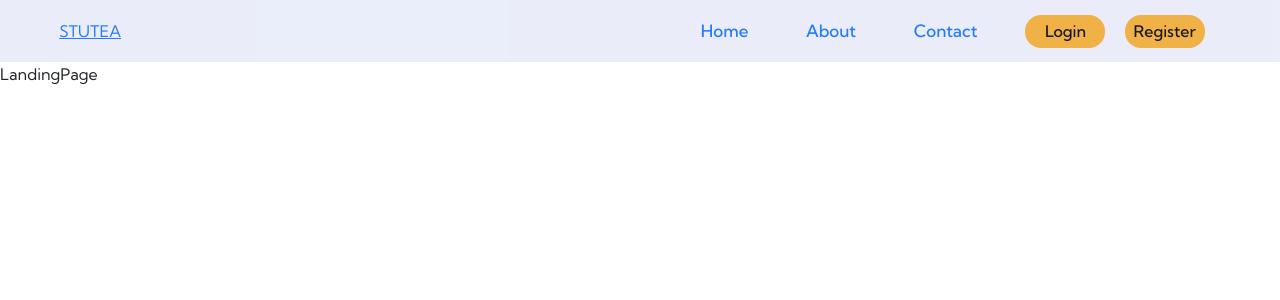
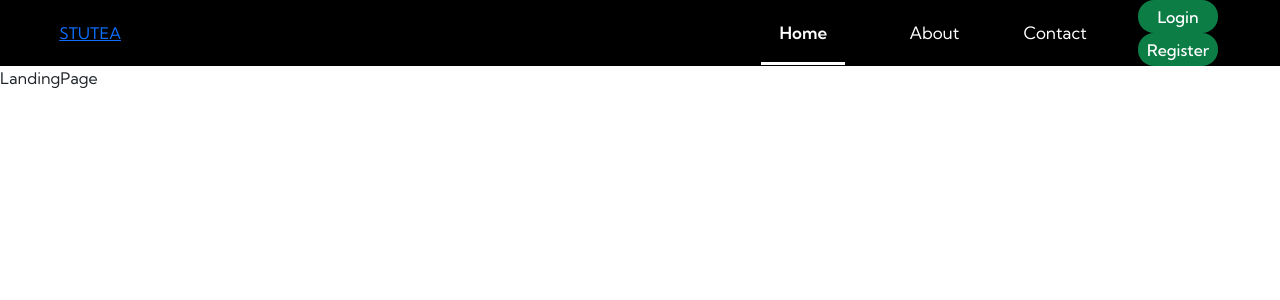
Before and after one commit to harshjohar/stutea, a React (Create React App) app: page / in a window 1280 px wide. Shown: the top 300 px of the page. Built offline with nearby package versions, Linux system fonts and the light colour scheme.

Commit message:
color scheme updated

```diff
--- a/src/components/Dashboard.js
+++ b/src/components/Dashboard.js
@@ -5,8 +5,10 @@ import { Questions } from './Questions';
 
 const Dashboard = () => {
     return (
-        <div>
-            DashBoard
+        <div className="dashboard-body">
+            <div className="dashboard-head">
+            <h2>DashBoard</h2>
+            </div>
             <Questions/>
             <MyQuestions/>
         </div>
--- a/src/components/MyQuestions.js
+++ b/src/components/MyQuestions.js
@@ -33,7 +33,7 @@ export const MyQuestions = () => {
         // eslint-disable-next-line
     }, [])
     return (
-        <div>
+        <div className="my-questions">
             <h2>My Questions</h2>
             {questions.map((question)=> {
                 return <MyQuestionCard key={question._id} question={question}/>
--- a/src/components/Questions.js
+++ b/src/components/Questions.js
@@ -33,7 +33,7 @@ export const Questions = () => {
         // eslint-disable-next-line
     }, []);
     return (
-        <div>
+        <div className="questions">
             <h2>Questions</h2>
             {questions.map((question)=> {
                 return <QuestionCard key={question._id} question={question}/>
--- a/src/css/Dashboard.css
+++ b/src/css/Dashboard.css
@@ -0,0 +1,31 @@
+.dashboard-body{
+    display: flex;
+    align-items: center;
+    justify-content: center;
+    flex-direction: column;
+
+}
+
+.dashboard-head h2{
+    margin-top: 2rem;
+    border-bottom: 2px solid;
+}
+
+/* .questions{
+     width: 100%;
+} */
+
+.my-questions{
+    padding-top: 1rem;
+}
+
+.questions h2,.my-questions h2{
+    margin: 1rem;
+    text-align: center;
+    font-size: 24px;
+    font-weight: 500;
+}
+
+.my-questions div,.questions div{
+    font-size: 19px;
+}
--- a/src/css/Login.css
+++ b/src/css/Login.css
@@ -41,7 +41,7 @@
     border: none;
     outline: none;
     font-weight: 500;
-    background-color: #4f86c0;
+    background-color: #0d7d46;
     width:5rem;
     color: white;
     cursor: pointer;
@@ -49,9 +49,10 @@
 }
 
 .form-button button:hover{
-    border:1.7px solid #4f86c0;
+    /* border:1.7px solid #4f86c0; */
+    border:1.7px solid #0d7d46;
     background-color: #ffffff;
-    color: #4f86c0;
+    color: #0d7d46;
     box-shadow: 6px 6px 10px #e8ebfa;
     font-weight: 600;
 }
--- a/src/css/Navbar.css
+++ b/src/css/Navbar.css
@@ -6,12 +6,13 @@
 
 .navbar-parent{
     display: flex;
-    width: 100vw;
+    width: 100%;
     align-items: center;
-    background-color: #e8ebfa;
+    /* background-color: #e8ebfa; */
+    background-color: black;
     position: sticky;
     top: 0;
-    opacity: 0.9;
+    /* opacity: 0.9; */
     /* justify-content: center; */
 }
 .logo-wrapper{
@@ -20,10 +21,11 @@
 
 }
 .navbar-links{
-    width:50%;
+    /* width:50%; */
     display: flex;
     align-items: center;
     justify-content: center;
+    margin-left: 6rem;
 
 }
 
@@ -38,21 +40,24 @@
 }
 
 .nav-item{
-    padding: 1rem 1.8rem;
+    /* padding: 1rem 1.8rem; */
+    padding: 1rem 2rem;
     font-size: 17px;
-    font-weight: 500;
+    font-weight: 400;
+    height: 100%;
 }
 
 .nav-item a{
     text-decoration: none;
+    color: white;
     /* color: black; */
 }
 
 .nav-item:hover{
-    border-bottom: 3px solid blue;
+    border-bottom: 3px solid white;
     cursor: pointer;
     font-weight: 600;
-    color: blue;
+    color: white;
 }
 
 /* .link-list-button{
@@ -72,11 +77,21 @@
     border: none;
     outline: none;
     font-weight: 500;
-    background-color: #efa933;
+    /* background-color: #efa933; */
+    background-color: #0d7d46;
+    color: white;
 }
 
 .btn-login:hover{
     cursor: pointer;
     background-color: #ffffff;
-    color: #efa933;
+    color: #0d7d46;
 }
+
+.active {
+    padding: 1.15rem;
+    border-bottom: 3px solid white;
+    font-weight: 600;
+    color: white;
+
+}
```
